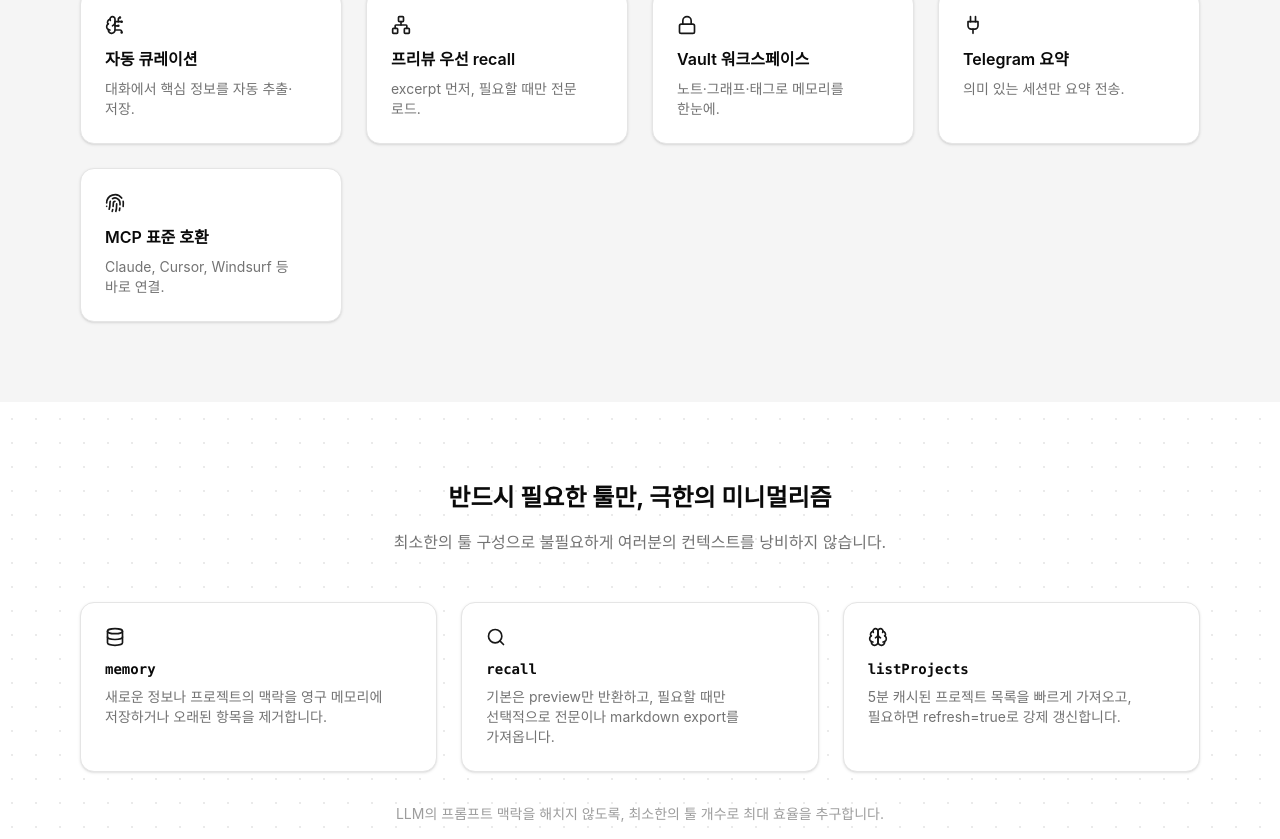
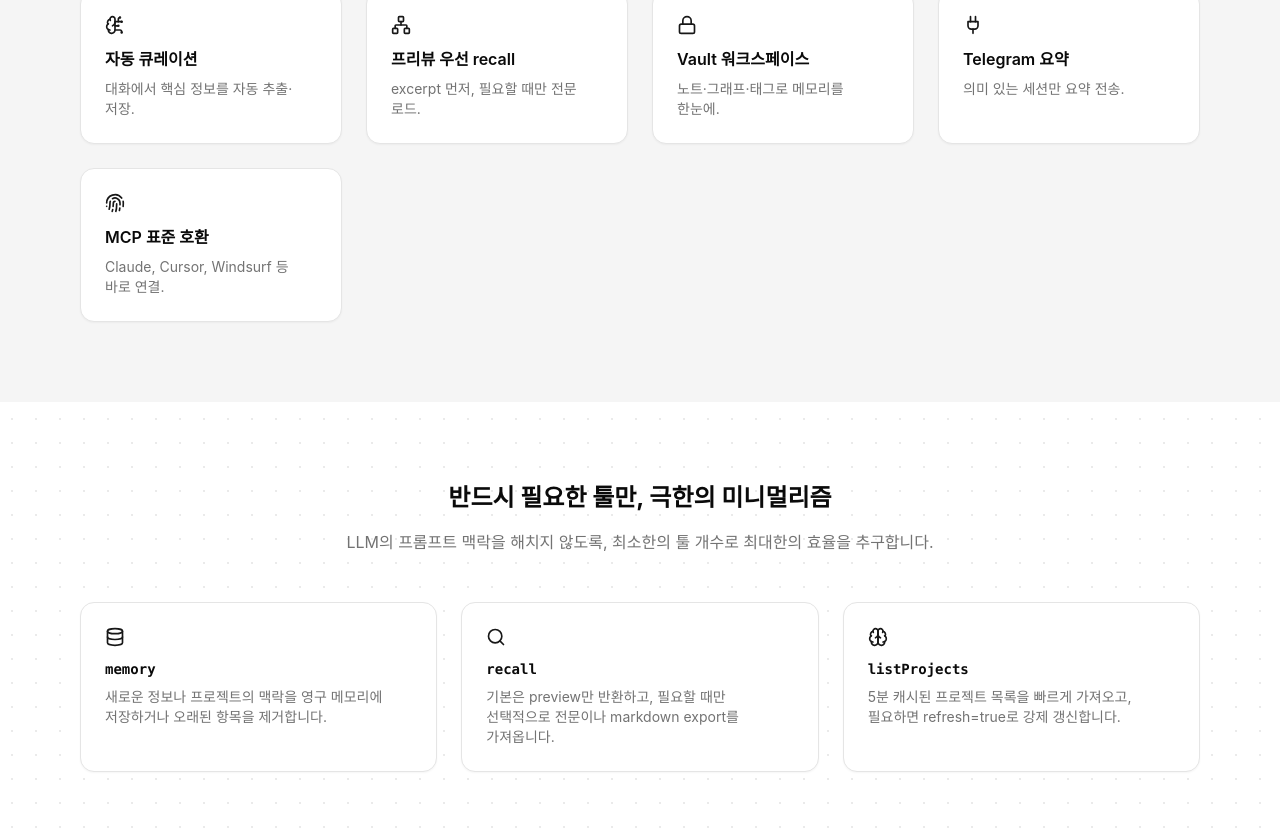
Before and after one commit to jshsakura/oc-piloci, a Next.js app in the folder web/: page / in a window 1280 px wide. Shown: the part 1681-2520 px from the top of the page. Built offline with nearby package versions, Linux system fonts and the light colour scheme; a web font is replaced by a local one.

Commit message:
Polish web UI details
Ultraworked with [Sisyphus](https://github.com/code-yeongyu/oh-my-openagent)

Co-authored-by: Sisyphus <clio-agent@sisyphuslabs.ai>

```diff
--- a/web/app/page.tsx
+++ b/web/app/page.tsx
@@ -298,7 +298,6 @@ export default function LandingPage() {
               );
             })}
           </div>
-          <p className="mt-8 text-center text-sm text-muted-foreground/70">{t.landing.sections.capabilities.note}</p>
         </div>
       </section>
 
--- a/web/components/ui/button.tsx
+++ b/web/components/ui/button.tsx
@@ -10,10 +10,10 @@ const buttonVariants = cva(
   {
     variants: {
       variant: {
-        default: "bg-primary text-primary-foreground shadow hover:bg-primary/90",
+        default: "bg-primary text-primary-foreground shadow-[0_1px_2px_rgba(0,0,0,0.06)] hover:bg-primary/90",
         destructive: "bg-destructive text-destructive-foreground shadow-sm hover:bg-destructive/90",
-        outline: "border border-input bg-background shadow-sm hover:bg-accent hover:text-accent-foreground",
-        secondary: "bg-secondary text-secondary-foreground shadow-sm hover:bg-secondary/80",
+        outline: "border border-input bg-background shadow-[0_1px_1px_rgba(0,0,0,0.04)] hover:bg-accent hover:text-accent-foreground",
+        secondary: "bg-secondary text-secondary-foreground shadow-[0_1px_1px_rgba(0,0,0,0.04)] hover:bg-secondary/80",
         ghost: "hover:bg-accent hover:text-accent-foreground",
         link: "text-primary underline-offset-4 hover:underline",
       },
--- a/web/components/ui/card.tsx
+++ b/web/components/ui/card.tsx
@@ -5,7 +5,7 @@ const Card = React.forwardRef<HTMLDivElement, React.HTMLAttributes<HTMLDivElemen
   ({ className, ...props }, ref) => (
     <div
       ref={ref}
-      className={cn("rounded-xl border bg-card text-card-foreground shadow", className)}
+      className={cn("rounded-xl border bg-card text-card-foreground shadow-[0_1px_2px_rgba(0,0,0,0.04)]", className)}
       {...props}
     />
   )
--- a/web/lib/copy.ts
+++ b/web/lib/copy.ts
@@ -189,7 +189,7 @@ const copy = {
         },
         capabilities: {
           title: '반드시 필요한 툴만, 극한의 미니멀리즘',
-          desc: '최소한의 툴 구성으로 불필요하게 여러분의 컨텍스트를 낭비하지 않습니다.',
+          desc: 'LLM의 프롬프트 맥락을 해치지 않도록, 최소한의 툴 개수로 최대한의 효율을 추구합니다.',
           note: 'LLM의 프롬프트 맥락을 해치지 않도록, 최소한의 툴 개수로 최대 효율을 추구합니다.',
           list: [
             { name: 'memory', desc: '새로운 정보나 프로젝트의 맥락을 영구 메모리에 저장하거나 오래된 항목을 제거합니다.' },
@@ -464,7 +464,7 @@ const copy = {
         },
         capabilities: {
           title: 'Only What You Need — Radical Minimalism',
-          desc: 'Three tools handle everything. Zero context wasted.',
+          desc: 'Minimal tool count by design — to preserve LLM prompt context while maximizing efficiency.',
           note: 'Minimal tool count by design — to preserve LLM prompt context while maximizing efficiency.',
           list: [
             { name: 'memory', desc: 'Save new facts or project context to memory, or remove outdated entries by ID.' },
```
